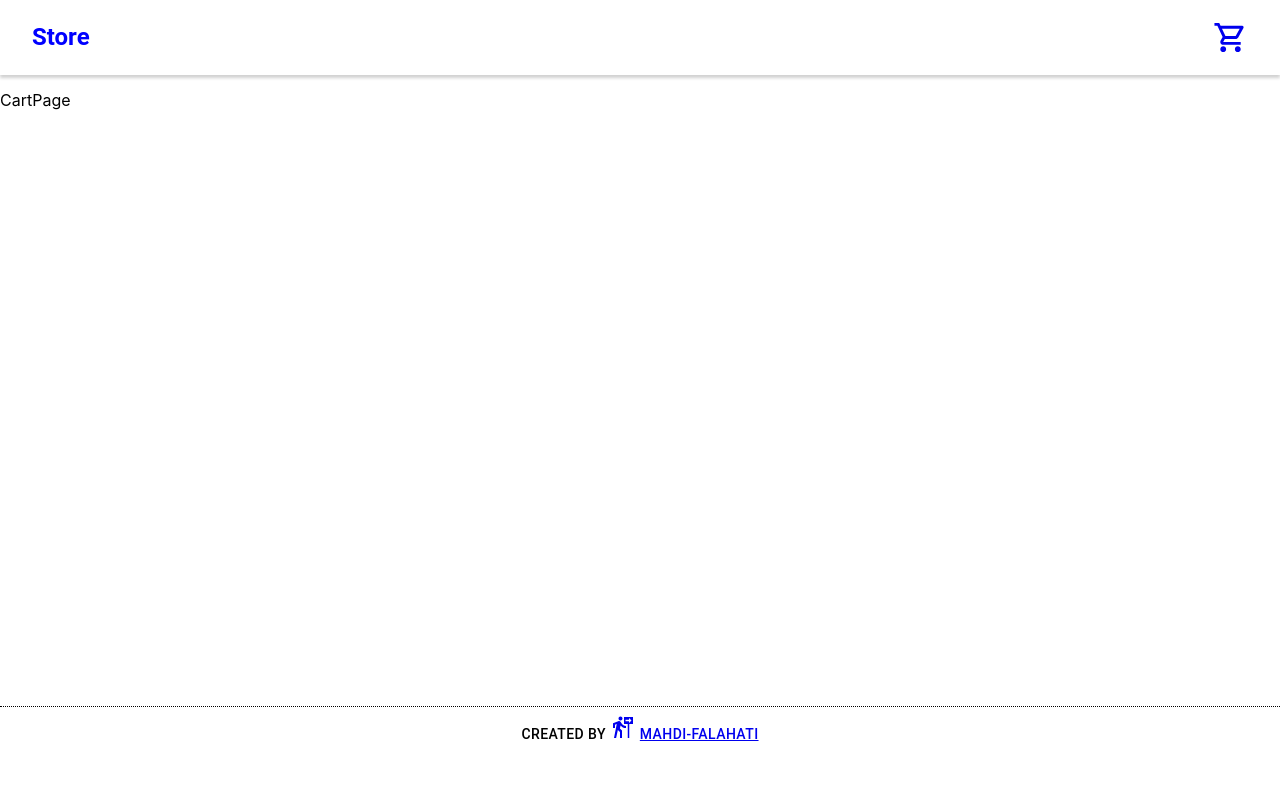
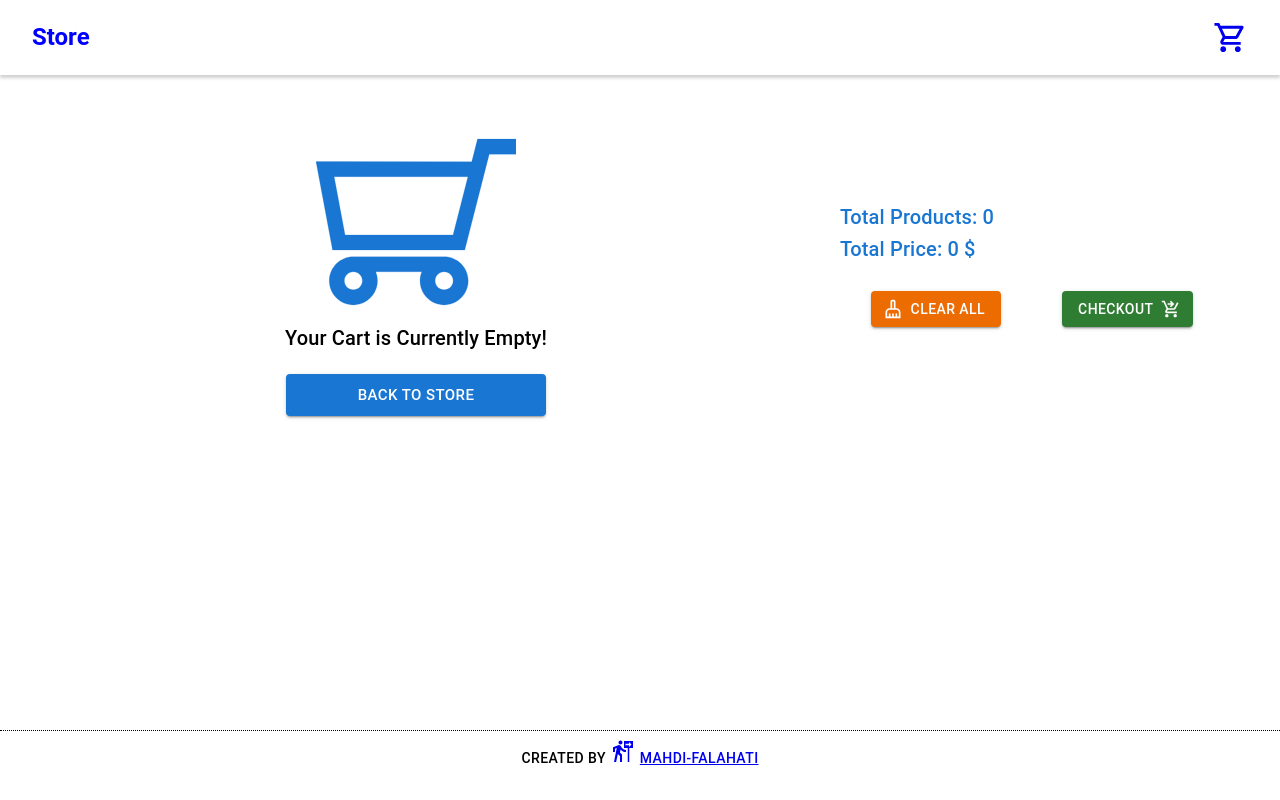
Before and after one commit to Mahdi-Falahati/shopping-cart, a React (Create React App) app: page /cart in a window 1280 px wide. Built offline with nearby package versions, Linux system fonts and the light colour scheme; no server answers.

Commit message:
make base cart page

```diff
--- a/src/pages/CartPage.js
+++ b/src/pages/CartPage.js
@@ -1,7 +1,61 @@
 import { useSelector } from "react-redux";
+import { Box, Button, Grid, Stack, Typography } from "@mui/material";
+import CleaningServicesOutlinedIcon from "@mui/icons-material/CleaningServicesOutlined";
+import ShoppingCartCheckoutOutlinedIcon from "@mui/icons-material/ShoppingCartCheckoutOutlined";
+import shopingcart from "../assets/shopingcart.svg";
+import { Link } from "react-router-dom";
 
 export default function CartPage() {
   return (
-    <div>CartPage</div>
-  )
+    <Box sx={{ flexGrow: 1, minHeight: "88vh" }}>
+      <Grid container spacing={8} justifyContent="center" alignItems="center">
+        <Grid item xs={11} mt={4} sm={7}>
+          <Stack justifyContent="center" alignItems="center">
+            <img
+              src={shopingcart}
+              style={{ height: "200px" }}
+              alt="shoping cart"
+            />
+            <Typography variant="h6">Your Cart is Currently Empty!</Typography>
+            <Link to="/" style={{ marginTop: "20px" }}>
+              <Button variant="contained" size="large" sx={{ width: "260px" }}>
+                Back to Store
+              </Button>
+            </Link>
+          </Stack>
+        </Grid>
+        <Grid item xs={11} mt={4} sm={4}>
+          <Typography color="primary" variant="h6">
+            Total Products: 0
+          </Typography>
+          <Typography color="primary" variant="h6">
+            Total Price: 0 $
+          </Typography>
+          <Stack
+            mt={2}
+            flexWrap="wrap"
+            flexDirection="row"
+            justifyContent="space-around"
+          >
+            <Button
+              sx={{ margin: "10px 0px" }}
+              variant="contained"
+              color="warning"
+              startIcon={<CleaningServicesOutlinedIcon />}
+            >
+              Clear All
+            </Button>
+            <Button
+              sx={{ margin: "10px 0px" }}
+              color="success"
+              variant="contained"
+              endIcon={<ShoppingCartCheckoutOutlinedIcon />}
+            >
+              Checkout
+            </Button>
+          </Stack>
+        </Grid>
+      </Grid>
+    </Box>
+  );
 }
```
Also changed, not shown: src/assets/shopingcart.svg (added).
